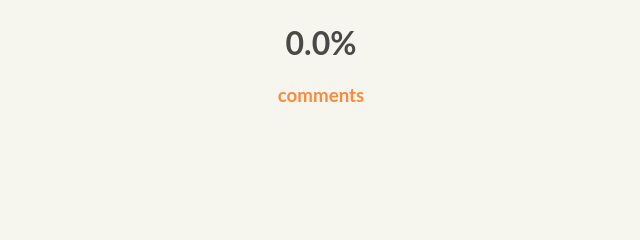
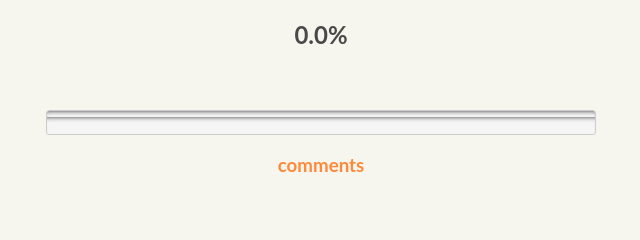
Before and after one commit to kevinmcalear/hater_news, a Flask app: template templates/hater-score.html in a window 1280 px wide. Shown: the part 183-423 px from the top of the page, without its empty margins (319-959 px from the left). Run offline with Flask 2, Linux system fonts and the light colour scheme; the template is opened without the code that fills it, so the values that code supplies are empty; parts of the project's set-up code (start-up, migrations or seed data) failed here and were passed over.

Commit message:
added a 'hater bar'

```diff
--- a/static/style.css
+++ b/static/style.css
@@ -417,3 +417,219 @@ section p {
 /*REMOVING INPUT BLUE SHADOW*/
 
 input {border:0; outline:none;}
+
+
+/*HATER BAR*/
+
+HTML  CSS   Result
+Edit on
+@import url(http://fonts.googleapis.com/css?family=Roboto);
+
+body {
+
+  font-family: "Roboto", "Lucida Grande", "Lucida", sans-serif;
+  margin: 5em auto;
+  background: radial-gradient(#f9f9f9 20%, #ddd 80%);
+  width: 550px;
+}
+
+h1 {
+
+  font-size: 1.5em;
+  margin: 0 auto 2.5em;
+  font-weight: 700;
+}
+
+xmp {
+
+  font-family: Consolas, Monaco, monospace;
+  font-size: 85%;
+  color: #666;
+  font-weight: 400;
+}
+
+meter {
+
+  display: block;
+  margin: 0 auto;
+
+  width: 550px;
+  height: 25px;
+
+  -webkit-appearance: none;
+     -moz-appearance: none;
+          appearance: none;
+
+  border: 1px solid #ccc;
+  border-radius: 3px;
+
+  /* Firefox */
+  background: none; /* Required to get rid of the default background prop. */
+  background-color: whiteSmoke;
+  box-shadow: 0 5px 5px -5px #333 inset;
+}
+
+meter::-webkit-meter-bar {
+
+  background: none; /* Important to get rid of default background. */
+  background-color: whiteSmoke;
+
+  box-shadow: 0 5px 5px -5px #333 inset;
+}
+
+meter::-webkit-meter-optimum-value {
+
+  transition: width .5s;
+  box-shadow: 0 5px 5px -5px #999 inset;
+  background-color: blue;
+  /*background-image: linear-gradient( 90deg,
+                                     #8bcf69 5%,
+                                     #e6d450 5%,
+                                     #e6d450 15%,
+                                     #f28f68 15%,
+                                     #f28f68 55%,
+                                     #cf82bf 55%,
+                                     #cf82bf 95%,
+                                     #719fd1 95%,
+                                     #719fd1 100%);*/
+
+  background-size: 100% 100%;
+}
+
+meter::-webkit-meter-optimum-value:hover {
+  background-color: blue;
+  /*background-image: linear-gradient( 90deg,
+                                     #8bcf69 20%,
+                                     #e6d450 20%,
+                                     #e6d450 40%,
+                                     #f28f68 40%,
+                                     #f28f68 60%,
+                                     #cf82bf 60%,
+                                     #cf82bf 80%,
+                                     #719fd1 80%,
+                                     #719fd1 100%);*/
+
+  transition: width .5s;
+  width: 100% !important; /* !important keyword used to override the inline style in ebkit browsers. */
+}
+
+meter::-moz-meter-bar {
+
+  box-shadow: 0 5px 5px -5px #999 inset;
+  background-color: blue;
+  /*background-image: linear-gradient( 90deg,
+                                     #8bcf69 5%,
+                                     #e6d450 5%,
+                                     #e6d450 15%,
+                                     #f28f68 15%,
+                                     #f28f68 55%,
+                                     #cf82bf 55%,
+                                     #cf82bf 95%,
+                                     #719fd1 95%,
+                                     #719fd1 100%);*/
+
+  background-size: 100% 100%;
+}
+
+p {
+
+  margin: 0 auto ;
+  width: 550px;
+  line-height: 2.5;
+}
+
+.free-space {
+
+  float: right;
+}
+
+.swatch {
+
+  margin: 0; padding:0;
+  margin: 5em auto;
+  list-style-type: none;
+  width: 550px;
+  display: block;
+  position: relative;
+}
+
+.swatch::before {
+
+  content: '';
+  width: 100%;
+  height: 10px;
+  outline: 0px solid #000;
+  position: absolute;
+  top: -20px;
+  left: 0;
+  border-radius: 2px;
+  background-color: blue;
+  /*background-image: linear-gradient( 90deg,
+                                     #8bcf69 20%,
+                                     #e6d450 20%,
+                                     #e6d450 40%,
+                                     #f28f68 40%,
+                                     #f28f68 60%,
+                                     #cf82bf 60%,
+                                     #cf82bf 80%,
+                                     #719fd1 80%,
+                                     #719fd1 100%);
+*/
+}
+
+.swatch__elem {
+
+  outline: 0px solid #c00;
+  float: left;
+  width: 110px;
+  padding-left: 5px;
+
+  -webkit-box-sizing: border-box;
+     -moz-box-sizing: border-box;
+          box-sizing: border-box;
+}
+
+.used-space {
+
+  display: block;
+  line-height: 2;
+  font-size: 85%;
+  color: #666;
+}
+
+.meter-gauge {
+
+    border: 1px solid #ccc;
+    border-radius: 3px;
+
+    background-color: whiteSmoke;
+    box-shadow: 0 5px 5px -5px #333 inset;
+
+    width: 550px;
+    height: 25px;
+
+    display: block;
+}
+
+.meter-gauge > span {
+
+  height: inherit;
+  box-shadow: 0 5px 5px -5px #999 inset;
+
+  background-color: blue;
+  /*background-image: linear-gradient( 90deg,
+                                     #8bcf69 5%,
+                                     #e6d450 5%,
+                                     #e6d450 15%,
+                                     #f28f68 15%,
+                                     #f28f68 55%,
+                                     #cf82bf 55%,
+                                     #cf82bf 95%,
+                                     #719fd1 95%,
+                                     #719fd1 100%);*/
+
+  background-size: 100% 100%;
+
+  display: block;
+  text-indent: -9999px;
+}
--- a/templates/hater-score.html
+++ b/templates/hater-score.html
@@ -2,6 +2,14 @@
 {% block body %}
 <h3>{{ d.username }}'s Hater Score:<h3>
 <h1 style="color:rgb(73, 73, 73);">{{ d.score | round(2, 'floor')}}%</h1>
+
+
+<meter value="{{ d.score }}" min="0" max="100" title="Hater Score">
+  <div class="meter-gauge">
+    <span style="width: 46.42%;">Disk Usage - 55.93GB out of 120GB</span>
+  </div>
+</meter>
+
 <h3>comments</h3>
 <ul>
 {% for c in d.comments %}
```
